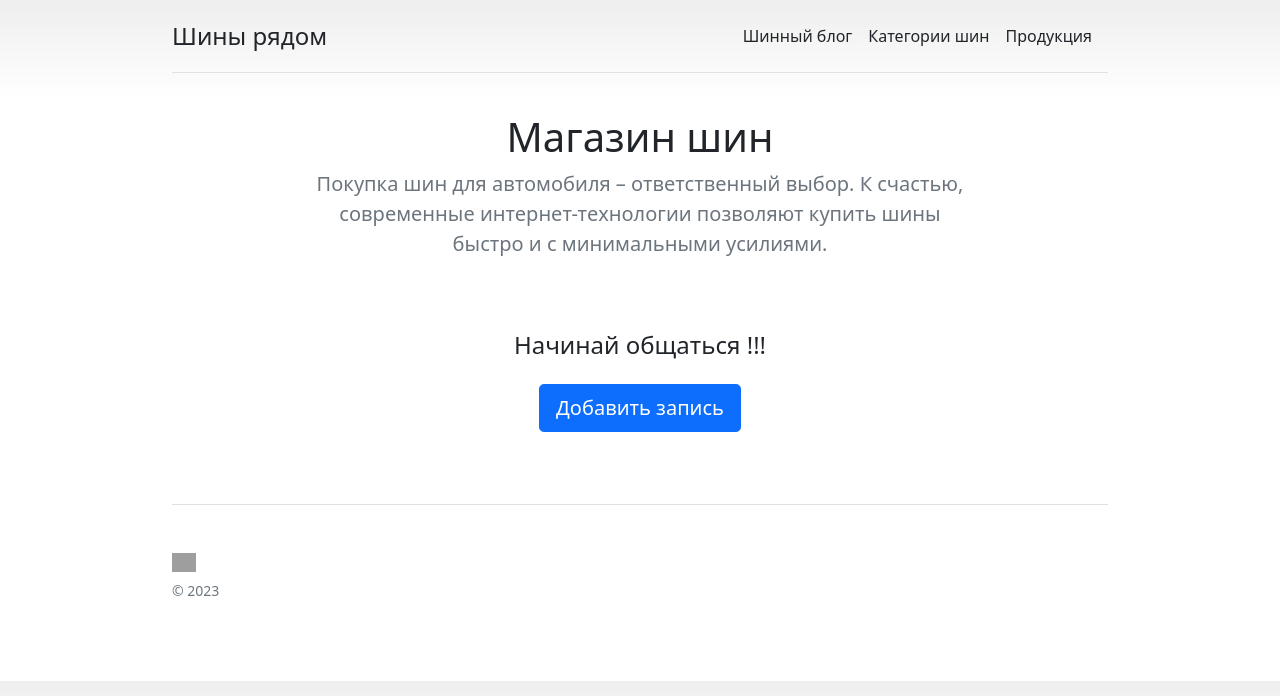
After one commit to vadimcola/django-training, a Django app: page /main/blog_list/ in a window 1280 px wide. The commit adds this page. Shown: the top 696 px of the page. Run offline with Django 4.2, Linux system fonts and the light colour scheme; parts of the project's set-up code (start-up, migrations or seed data) failed here and were passed over; some libraries are stand-ins or nearby versions; grey boxes are pictures that could not be loaded.

Commit message:
no comment

```diff
--- a/config/urls.py
+++ b/config/urls.py
@@ -22,4 +22,5 @@ from django.urls import path, include
 urlpatterns = [
     path('admin/', admin.site.urls),
     path('', include('main.urls')),
+    path('main/blog_list/', include('main.urls'))
 ]+static(settings.MEDIA_URL, document_root=settings.MEDIA_ROOT)
--- /dev/null
+++ b/main/templates/main/blog_list.html
@@ -0,0 +1,8 @@
+{% extends 'main/index.html' %}
+
+{% block content %}
+    <div class="jumbotron p-3 pb-md-4 mx-auto text-center">
+        <h4 class="my-0 p-3 pb-md-4 fw-normal"> Начинай общаться !!! </h4>
+        <a class="btn btn-primary btn-lg" href="#!" role="button">Добавить запись</a>
+    </div>
+{% endblock %}
--- a/main/templates/main/index.html
+++ b/main/templates/main/index.html
@@ -1,6 +1,6 @@
 {% load static %}
 <!doctype html>
-<html lang="en">
+<html lang="ru">
   <head>
     <meta charset="utf-8">
     <meta name="viewport" content="width=device-width, initial-scale=1">
@@ -49,16 +49,17 @@
       </a>
 
       <nav class="d-inline-flex mt-2 mt-md-0 ms-md-auto">
-        <a class="me-3 py-2 text-dark text-decoration-none" href="#">Главная станица</a>
+        <a class="me-3 py-2 text-dark text-decoration-none" href="main/blog_list/">Шинный блог</a>
         <a class="me-3 py-2 text-dark text-decoration-none" href="#">Категории шин</a>
         <a class="me-3 py-2 text-dark text-decoration-none" href="#">Продукция</a>
       </nav>
+
     </div>
-
     <div class="pricing-header p-3 pb-md-4 mx-auto text-center">
       <h1 class="display-6 fw-normal">Магазин шин</h1>
       <p class="fs-5 text-muted">Покупка шин для автомобиля – ответственный выбор. К счастью, современные интернет-технологии позволяют купить шины быстро и с минимальными усилиями.</p>
     </div>
+
   </header>
 
   <main>
@@ -66,8 +67,6 @@
       {% block content %}
       {% endblock %}
     </div>
-
-
   </main>
 
   <footer class="pt-4 my-md-5 pt-md-5 border-top">
@@ -78,6 +77,7 @@
       </div>
     </div>
   </footer>
+
 </div>
   </body>
 </html>
--- a/main/urls.py
+++ b/main/urls.py
@@ -1,7 +1,8 @@
 from django.urls import path
 
-from main.views import ProductListView
+from main.views import *
 
 urlpatterns = [
     path('', ProductListView.as_view()),
+    path('main/blog_list/', BlogListView.as_view()),
 ]
--- a/main/views.py
+++ b/main/views.py
@@ -1,15 +1,12 @@
 from django.shortcuts import render
 from django.views.generic import ListView
 
-from main.models import Product
-
-
-# def home(request):
-#     context = {
-#         'object_list': Product.objects.all()
-#     }
-#     return render(request, 'main/product_list.html', context)
+from main.models import *
 
 
 class ProductListView(ListView):
     model = Product
+
+
+class BlogListView(ListView):
+    model = Blog
```
Also changed, not shown: main/models.py (+10 -0 lines).
